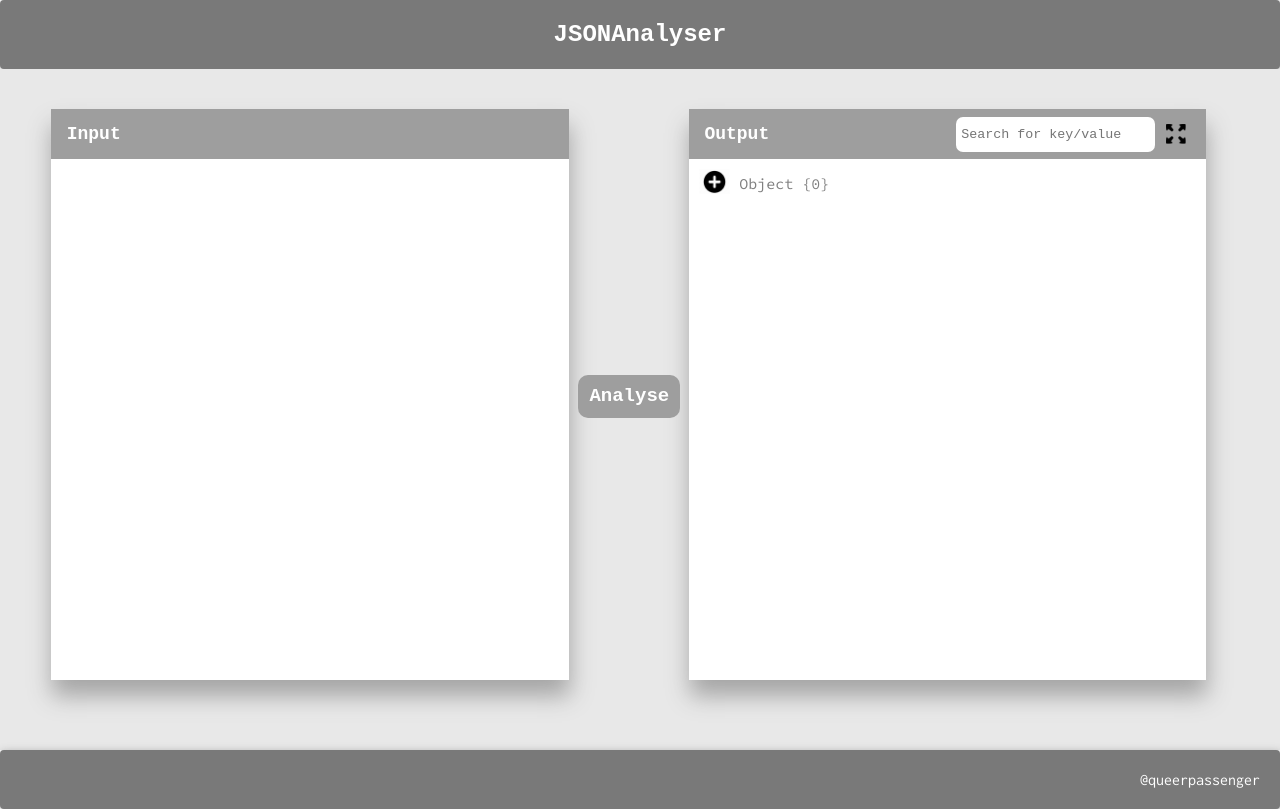
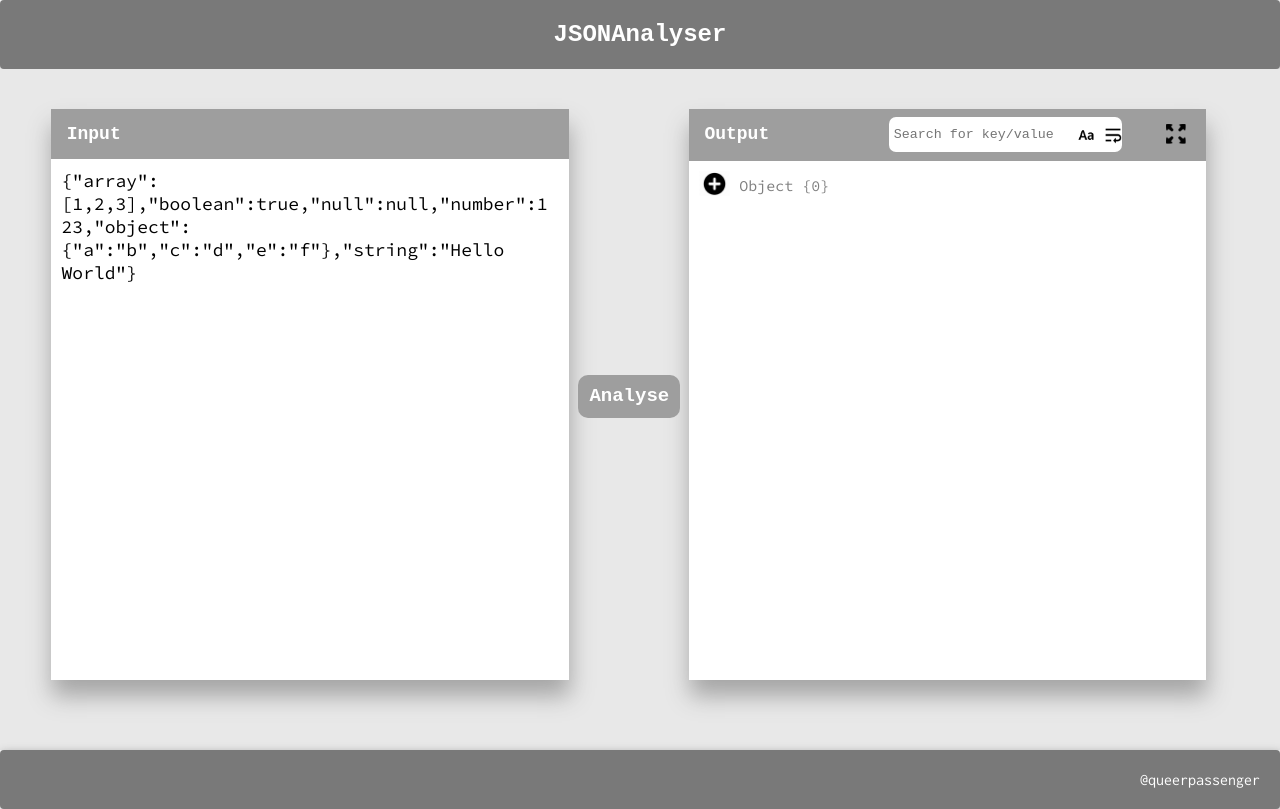
Before and after one commit to queerPassenger/jsonanalyser, a React app: page / in a window 1280 px wide. Built offline with nearby package versions, Linux system fonts and the light colour scheme.

Commit message:
searchWithoutWholeWord

```diff
--- a/css/style.css
+++ b/css/style.css
@@ -99,16 +99,30 @@ button{
     border-radius: 7px;
     border-width: 0px;
     padding-left: 1%;
-    padding-right: 5%;
-    margin-top:-7px;
-    margin-bottom:-10px;
-    margin-right:2%;
+    padding-right: 10%;
+    margin-top: -7px;
+    margin-bottom: -10px;
+    /* margin-right: 2%; */
     font-family: monospace;
     float: right;
+    width: 233px;
 }
 .highlight_search{
     background: #cecaca;
 }
+.wholeWordMatch{
+    float: right;
+    position: relative;
+    right: 8%;
+}
+.caseMatch{
+    float: right;
+    position: relative;
+    right: 9%;
+}
+.inputFeatureSelected{
+    background: #b5b5b5;
+}
 *{
    /*  outline:1px solid black; */
 }
--- a/src/jsonanalyser.jsx
+++ b/src/jsonanalyser.jsx
@@ -35,9 +35,27 @@ class JSONAnalyser extends React.Component{
             input:"",
             toSearch:"",
             matchedRefs:[],
+            caseMatch:false,
+            wholeWordMatch:false,
         }
     }
     componentDidMount(){
+        this.refs['lhs'].innerText=JSON.stringify({
+            "array": [
+              1,
+              2,
+              3
+            ],
+            "boolean": true,
+            "null": null,
+            "number": 123,
+            "object": {
+              "a": "b",
+              "c": "d",
+              "e": "f"
+            },
+            "string": "Hello World"
+          })
         this.computeAnalysedStyle();
     }
     computeAnalysedStyle(){
@@ -126,8 +144,7 @@ class JSONAnalyser extends React.Component{
             innerText = innerText.slice(0,-1) ;
             // get rid of weird extra newline
         }
-        /* console.log("INNERTEXT",JSON.stringify(innerText));
-        let output=innerText.replace(/(\r\n\t|\n|\r\t|[^\S ]+)/gm,""); */
+       // let output=innerText.replace(/(\r\n\t|\n|\r\t|[^\S ]+)/gm,"");
         innerText=this.jsonFurnace(innerText);
         console.log(innerText);
         let jsonOutput=JSON.parse(innerText);
@@ -171,11 +188,50 @@ class JSONAnalyser extends React.Component{
         }
     }
     checkMatch(valueToCheck,ref){
-        let className="";
-        if(((valueToCheck+"").toLowerCase())===this.searchedWord.toSearch){
-            className="highlight_search";
+        //Type conversion to string
+        let _operator1=valueToCheck+'';
+        let _operator2=this.searchedWord.toSearch;
+        let _op1='';
+        let _op2='';
+        let _htmlStr='';
+        if(_operator2===''){
+            return '<span>'+' '+_operator1+'</span>';
         }
-        return className;
+        if(!(this.searchedWord['caseMatch'])){
+            _op1=_operator1.toLowerCase();
+            _op2=_operator2.toLowerCase();
+        }
+        else{
+            _op1=_operator1;
+            _op2=_operator2;
+        }
+        if(!(this.searchedWord['wholeWordMatch'])){
+            return this.findMultipleMatch(_op1,_op2,_operator1,'')
+
+        }
+        else{
+            return this.findMultipleMatch(_op1,_op2,_operator1,'')
+        }
+    }
+    findMultipleMatch(_op1,_op2,_operator1,_html){
+        let temp='';
+        for(let i=0;i<_op1.length;i++){
+            if(_op2.indexOf(_op1[i])===-1){
+                _html+='<span class='+(temp.indexOf(_op2)===-1 || temp===''?'':'highlight_search')+'>'+temp+'</span>'+_operator1[i];
+            }
+            else{
+                temp+=_operator1[i];
+                if(i===_op1.length-1){
+                    _html+='<span class='+(temp.indexOf(_op2)===-1 || temp===''?'':'highlight_search')+'>'+temp+'</span>';
+                }
+            }
+        }
+        console.log('_html',_html)
+        return _html;
+    }
+    handleInputFeature(_type){
+        this.searchedWord[_type]=!this.searchedWord[_type];
+        this.renderComponent();
     }
     analyser(val){
         let randStr=Math.random().toString(36).substring(7);
@@ -184,8 +240,8 @@ class JSONAnalyser extends React.Component{
         if(type==='String' || type==='Number' || type==='Date' || type==='Null' || type==='Boolean'){
             let count=this.count;
             return(
-                <div className={"value_wrapper "+this.checkMatch(val,"value_wrapper_"+count)} ref={"value_wrapper_"+count} style={this.analysedStyle['valueStyle']}>
-                    {' '+val}
+                <div className={"value_wrapper "} ref={"value_wrapper_"+count} style={this.analysedStyle['valueStyle']}>
+                    <span dangerouslySetInnerHTML={{__html:this.checkMatch(val,"value_wrapper_"+count)}} />;
                 </div>
             )
         }
@@ -339,6 +395,18 @@ class JSONAnalyser extends React.Component{
                         <span className="rhs_collapseExpand" onClick={this.handleCollExp.bind(this)}>
                             <img src={this.collapseFlag?"img/expandAll.png":"img/collapseAll.png"} width="20"></img>
                         </span>
+                        <img
+                            src="img/wholeWordMatch.png"
+                            className={"wholeWordMatch "+(this.searchedWord['wholeWordMatch']?'inputFeatureSelected':'')}
+                            width="22"
+                            onClick={this.handleInputFeature.bind(this,'wholeWordMatch')}
+                        />
+                        <img
+                            src="img/caseMatch.png"
+                            className={"caseMatch "+(this.searchedWord['caseMatch']?'inputFeatureSelected':'')}
+                            width="22"
+                            onClick={this.handleInputFeature.bind(this,'caseMatch')}
+                        />
                         <span className="searchIcon">
                             <input type="text" className="searchInput" placeholder="Search for key/value" ref="searchedWord" value={this.searchedWord.input} onKeyDown={this.handleKeyInput.bind(this)} onChange={this.handleInput.bind(this,'searchedWord')}></input>
                         </span>
```
Also changed, not shown: img/caseMatch.png (added), img/wholeWordMatch.png (added).
